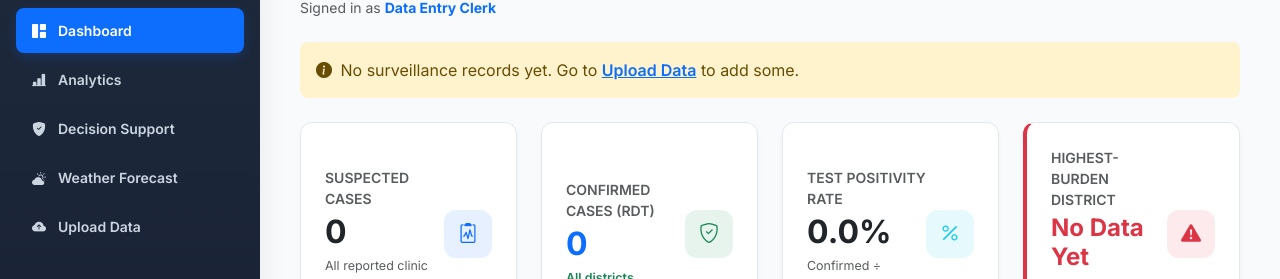
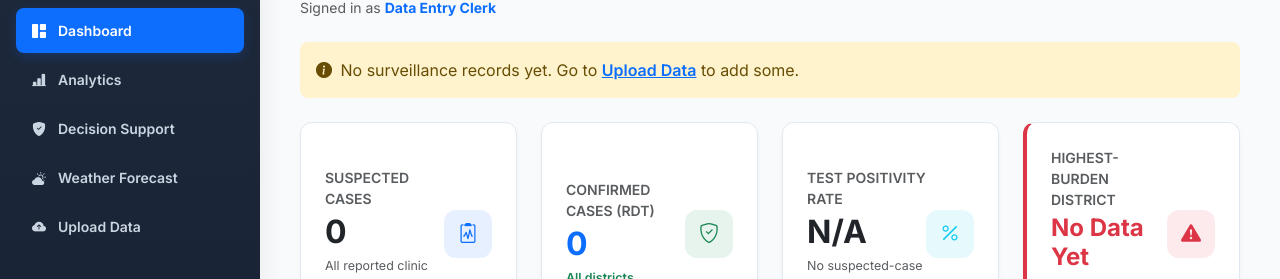
Before and after one commit to LadyStephania/Malaria-analytics-, a Django app: page /dashboard/ in a window 1280 px wide. Shown: the part 81-360 px from the top of the page. Run offline with Django 5.2, Linux system fonts and the light colour scheme; the visitor is signed in with stand-in values (Sample User, id 1); data that the repository does not hold is empty.

Commit message:
Dashboard: show "N/A" instead of misleading "0.0%" positivity rate
suspected_cases is 0 for every row in this dataset (the source import
only carries confirmed RDT counts) so total_suspected is 0, and
positivity_rate was defaulting to 0.0 - displayed as "Test Positivity
Rate: 0.0%". On a malaria dashboard that reads as "almost nobody who
was tested was positive," i.e. reassuringly low disease burden, when
the true meaning is "there is no suspected-case denominator to divide
268,266 confirmed cases by." Opposite implication from the truth.

positivity_rate is now None (not 0.0) when there's no denominator, and
the Dashboard shows "N/A — No suspected-case data on file" instead of
a fabricated-looking percentage.

Co-Authored-By: Claude Sonnet 5 <noreply@anthropic.com>

```diff
--- a/core_project/malaria/templates/dashboard.html
+++ b/core_project/malaria/templates/dashboard.html
@@ -78,8 +78,10 @@
         <div class="premium-card d-flex align-items-center justify-content-between mb-0 h-100">
             <div>
                 <span class="text-muted small text-uppercase fw-semibold d-block mb-1">Test Positivity Rate</span>
-                <h2 class="fw-bold mb-0 text-dark" style="font-size: 2rem;">{{ positivity_rate }}%</h2>
-                <span class="text-muted small" style="font-size: 0.78rem;">Confirmed &divide; suspected{% if data_year_range %}, {{ data_year_range }}{% endif %}</span>
+                <h2 class="fw-bold mb-0 text-dark" style="font-size: 2rem;">{% if positivity_rate is not None %}{{ positivity_rate }}%{% else %}N/A{% endif %}</h2>
+                <span class="text-muted small" style="font-size: 0.78rem;">
+                    {% if positivity_rate is not None %}Confirmed &divide; suspected{% if data_year_range %}, {{ data_year_range }}{% endif %}{% else %}No suspected-case data on file{% endif %}
+                </span>
             </div>
             <div class="icon-box bg-info bg-opacity-10 text-info"><i class="bi bi-percent"></i></div>
         </div>
--- a/core_project/malaria/views.py
+++ b/core_project/malaria/views.py
@@ -212,7 +212,12 @@ def dashboard_view(request):
     )
     total_suspected = totals['total_suspected'] or 0
     total_confirmed = totals['total_confirmed'] or 0
-    positivity_rate = round((total_confirmed / total_suspected) * 100, 1) if total_suspected else 0.0
+    # None (not 0.0) when there's no suspected-case denominator to divide by —
+    # e.g. a confirmed-cases-only import. "0.0%" would read as "almost nobody
+    # tested positive," which is the opposite of what a missing denominator
+    # means; the template shows "N/A" instead so it isn't mistaken for a real,
+    # reassuringly-low rate.
+    positivity_rate = round((total_confirmed / total_suspected) * 100, 1) if total_suspected else None
 
     # Some sources (e.g. an NMEC export carrying only confirmed cases, no
     # suspected/attendance figures) legitimately leave suspected_cases at 0 for
```
